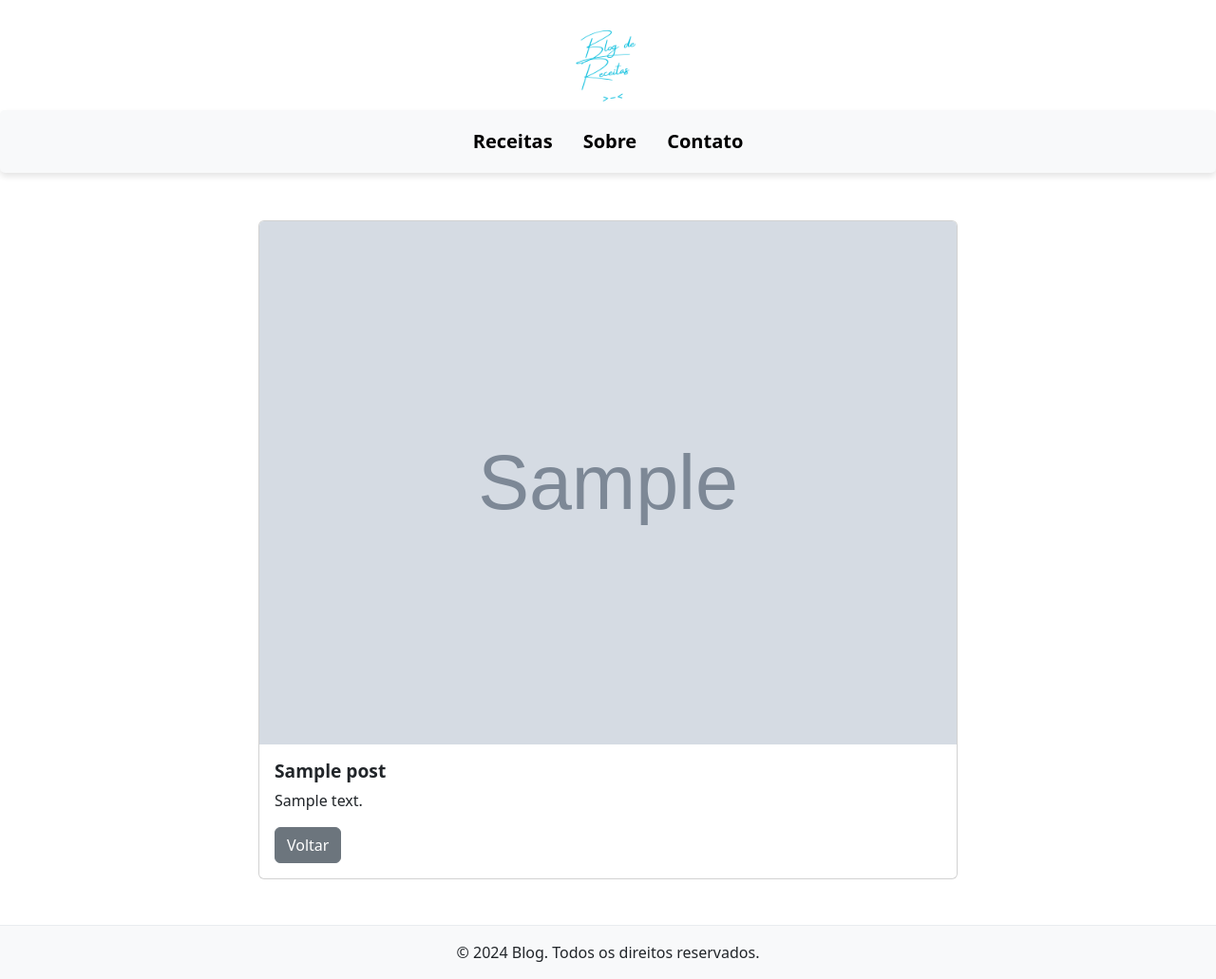
After one commit to francyelle349/reeceita_blog, a PHP site: page /crud_receita/recipe.php?id=1 in a window 1280 px wide. The commit adds this page. Shown: the whole page at 95% size. Run offline with PHP 8.4, Linux system fonts and the light colour scheme; tables that the repository leaves empty or names only in its code hold one stand-in row (values such as "Sample post"); grey boxes marked "Sample" are stand-in pictures.

Commit message:
Added recipe page and styled homepage together recipe page navigation bar

```diff
--- a/blog/homepage.php
+++ b/blog/homepage.php
@@ -31,7 +31,7 @@
         <?php
         require_once "connecting.php";
 
-        $sql_query = "SELECT title, image_path FROM posts LIMIT 6;";
+        $sql_query = "SELECT id, title, image_path FROM posts LIMIT 6;";
         $result = $conn->query($sql_query);
         $active_class = 'active';
         $items_per_slide = 2;
@@ -50,7 +50,7 @@
                         <img src="' . $item['image_path'] . '" class="d-block w-100" alt="...">
                         <div class="card-body text-center">
                             <h5 class="card-title">' . $item['title'] . '</h5>
-                            <a href="#" class="btn btn-primary">Leia mais >></a>
+                            <a href="recipe.php?id=' . $item['id'] . '" class="btn btn-primary">Leia mais >></a>
                         </div>
                       </div>';
             }
--- /dev/null
+++ b/blog/recipe.php
@@ -0,0 +1,75 @@
+<?php
+require_once "connecting.php";
+
+// Verifica se o ID da receita foi passado pela URL
+if (isset($_GET['id'])) {
+    $recipe_id = $_GET['id'];
+
+    // Consulta para buscar os detalhes da receita com base no ID
+    $sql_query = "SELECT title, content, image_path FROM posts WHERE id = ?";
+    $stmt = $conn->prepare($sql_query);
+    $stmt->bind_param("i", $recipe_id);
+    $stmt->execute();
+    $result = $stmt->get_result();
+
+    // Verifica se a receita foi encontrada
+    if ($result->num_rows > 0) {
+        $recipe = $result->fetch_assoc();
+    } else {
+        echo "Receita não encontrada.";
+        exit;
+    }
+} else {
+    echo "ID de receita não fornecido.";
+    exit;
+}
+?>
+
+<!DOCTYPE html>
+<html lang="en">
+<head>
+    <meta charset="UTF-8">
+    <meta name="viewport" content="width=device-width, initial-scale=1.0">
+    <title><?php echo $recipe['title']; ?></title>
+    <link rel="stylesheet" href="/blog/styel_homepage.css">
+    <link href="https://cdn.jsdelivr.net/npm/bootstrap@5.3.3/dist/css/bootstrap.min.css" rel="stylesheet">
+</head>
+<body>
+
+<div class="text-center mt-3">
+    <img src="logo.png" alt="Logo" class="img-fluid" style="max-width: 100px;">
+</div>
+
+<!-- Navbar -->
+<nav class="navbar navbar-expand-lg navbar-light bg-light">
+    <div class="collapse navbar-collapse justify-content-center">
+        <div class="navbar-nav gap-3">
+            <a class="nav-item nav-link fs-5 fw-bold" href="#">Receitas</a>
+            <a class="nav-item nav-link fs-5 fw-bold" href="#">Sobre</a>
+            <a class="nav-item nav-link fs-5 fw-bold" href="#">Contato</a>
+        </div>
+    </div>
+</nav>
+
+<div class="container mt-5">
+    <div class="row">
+        <div class="col-lg-8 mx-auto">
+            <div class="card">
+                <img src="<?php echo $recipe['image_path']; ?>" class="card-img-top" alt="<?php echo $recipe['title']; ?>">
+                <div class="card-body">
+                    <h3 class="card-title"><?php echo $recipe['title']; ?></h3>
+                    <p class="card-text"><?php echo $recipe['content']; ?></p>
+                    <a href="homepage.php" class="btn btn-secondary">Voltar</a>
+                </div>
+            </div>
+        </div>
+    </div>
+</div>
+
+<!-- Rodapé -->
+<footer class="bg-light text-center py-3 mt-5">
+    <p class="mb-0">© 2024 Blog. Todos os direitos reservados.</p>
+</footer>
+
+</body>
+</html>
--- a/blog/styel_homepage.css
+++ b/blog/styel_homepage.css
@@ -8,15 +8,25 @@ body {
 
 .navbar {
     margin-bottom: 50px;
+    background-color: #f8f9fa;
+    padding: 15px;
+    border-radius: 5px;
+    box-shadow: 0 4px 6px rgba(0, 0, 0, 0.1);
 }
 
 .navbar-nav .nav-link {
     color: #000;
-    transition: color 0.1s ease;
+    font-size: 1.1rem;
+    font-weight: bold;
+    padding: 10px 15px;
+    transition: all 0.3s ease;
+    border-radius: 5px;
 }
 
 .navbar-nav .nav-link:hover {
     color: #007bff;
+    background-color: #e9ecef;
+    transform: scale(1.1);
 }
 
 .carousel-control-prev-icon,
@@ -24,6 +34,7 @@ body {
     background-color: grey;
     width: 40px;
     height: 40px;
+    border-radius: 50%;
 }
 
 .carousel-control-prev,
@@ -51,4 +62,5 @@ body {
 footer {
     background-color: #f8f9fa;
     border-top: 1px solid #e9ecef;
+    padding: 20px 0;
 }
```
Also changed, not shown: blog/blog.php (deleted, +0 -65 lines).
